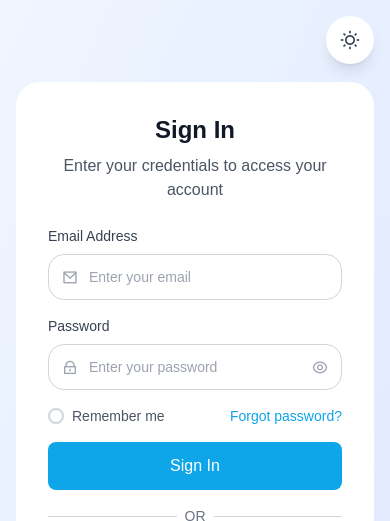
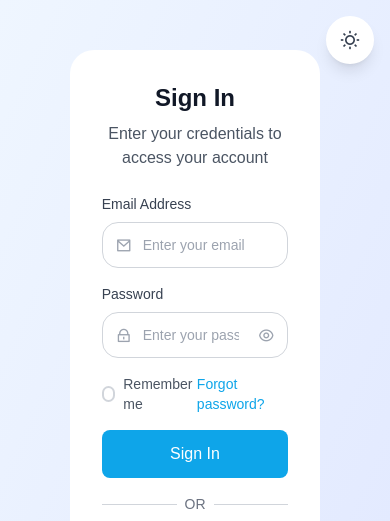
Before and after one commit to A-N-U-S-I-N/Dynamic-QR, a website: page client/public/Login-and-Sign-In-Page.html in a window 390 px wide. Shown: the top 521 px of the page. Drawn offline with nearby package versions, Linux system fonts and the light colour scheme.

Commit message:
Update Login-and-Sign-In-Page.html

```diff
--- a/client/public/Login-and-Sign-In-Page.html
+++ b/client/public/Login-and-Sign-In-Page.html
@@ -64,7 +64,7 @@
 
 		<div class="min-h-screen flex items-center justify-center p-4">
 			<div class="w-full flex justify-center">
-				<div class="slide-container lg:w-[35%] md:w-[80%] sm:w-[75%]">
+				<div class="slide-container lg:w-[35%] w-[70%]">
 					<div class="slide-wrapper" id="slideWrapper">
 						<div
 							class="slide-panel bg-white dark:bg-gray-800 rounded-2xl p-8"
```
